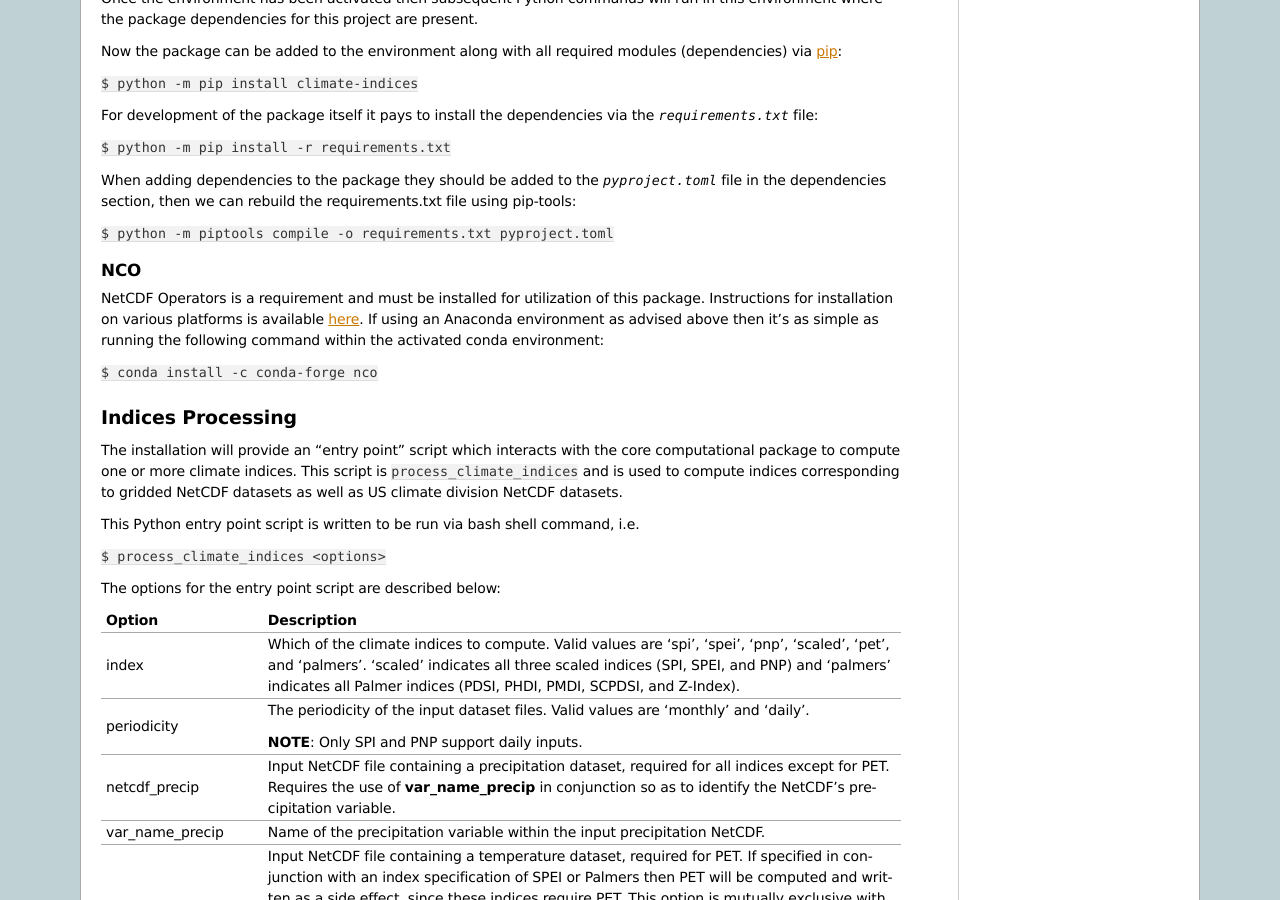
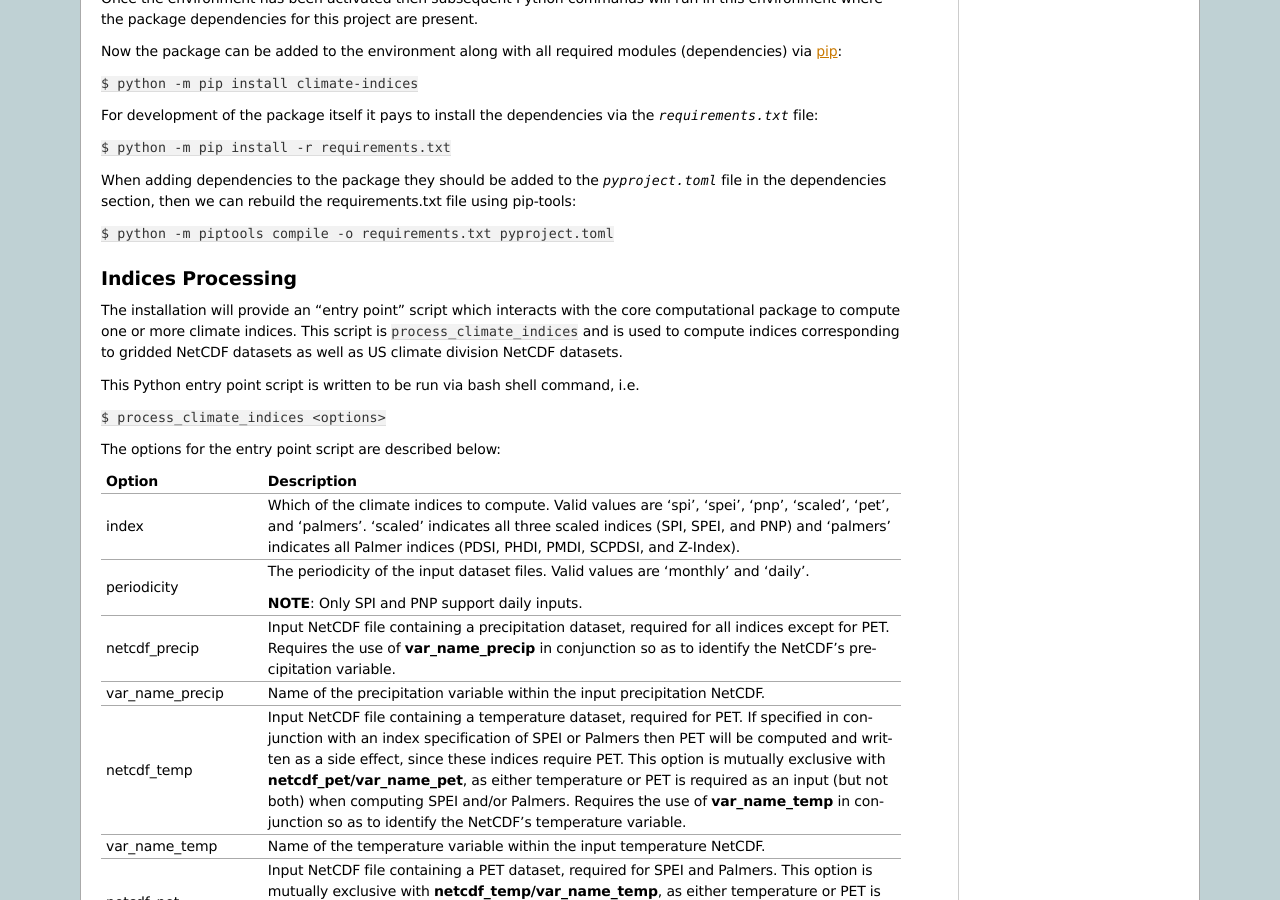
Before and after one commit to monocongo/climate_indices, a Sphinx documentation site: the page built from docs/index.rst, in a window 1280 px wide and 900 px high, scrolled down 1311 px. Built offline with Sphinx 7.4.7, drawn with Linux system fonts in a browser that asks for light colours.

Commit message:
[#489] removed documentation for NCO since that dependency has been removed

```diff
--- a/docs/index.rst
+++ b/docs/index.rst
@@ -119,17 +119,6 @@ When adding dependencies to the package they should be added to the `pyproject.t
 file in the dependencies section, then we can rebuild the requirements.txt file using pip-tools:
 
 ``$ python -m piptools compile -o requirements.txt pyproject.toml``
-
-
-NCO
-^^^^
-
-NetCDF Operators is a requirement and must be installed for utilization of this package.
-Instructions for installation on various platforms is available `here <http://nco.sourceforge.net#Executables//>`_.
-If using an Anaconda environment as advised above then it's as simple as running
-the following command within the activated conda environment:
-
-``$ conda install -c conda-forge nco``
 
 
 Indices Processing
```
